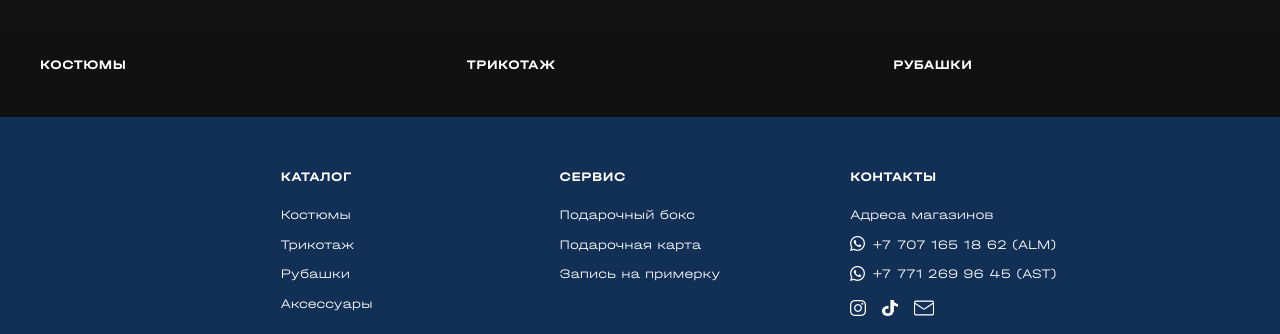
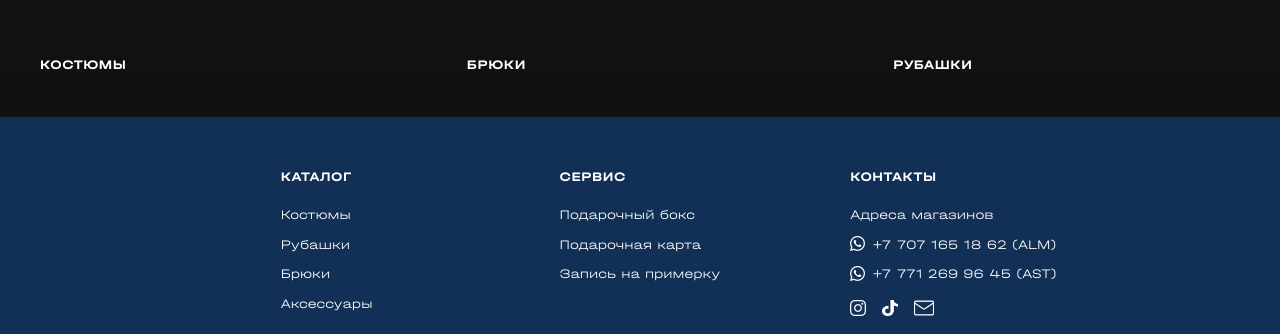
Before and after one commit to MardanBoutiques/frontend, a React (Vite) app: page / in a window 1280 px wide. Shown: the part 1483-1817 px from the top of the page. Built offline with nearby package versions, Linux system fonts and the light colour scheme; no server answers.

Commit message:
Remove Трикотаж category from all navigation after deleting knitwear products

```diff
--- a/src/components/catalogue/Catalogue.jsx
+++ b/src/components/catalogue/Catalogue.jsx
@@ -180,7 +180,6 @@ const Catalogue = () => {
       'suits': 'Костюмы',
       'shirts': 'Рубашки',
       'cardigans': 'Кардиганы',
-      'knitwear': 'Трикотаж',
       'coats': 'Пальто',
       'trench': 'Тренчи',
       'jackets': 'Куртки',
@@ -196,7 +195,6 @@ const Catalogue = () => {
       'suits': 'Наши костюмы — идеальный баланс современного силуэта и легкости, обеспечивающий комфорт в любой ситуации.',
       'shirts': 'Рубашки, созданные для рабочих дней, путешествий и летних вечеров, чтобы вы выглядели элегантно в любой обстановке.',
       'cardigans': 'Кардиганы из премиальных материалов для завершённого образа в любое время года.',
-      'knitwear': 'Универсальные решения для расслабленного образа, которые позволяют выглядеть стильно в течение всего дня.',
       'coats': 'Пальто из шерсти и кашемира — элегантность и защита от холода для настоящего джентльмена.',
       'trench': 'Тренчи классического кроя, вдохновлённые британской традицией и адаптированные для современного гардероба.',
       'jackets': 'Стильные решения для прохладных дней и путешествий. Легкость в движении и эстетика в каждой детали вашего образа.',
--- a/src/components/footer/Footer.jsx
+++ b/src/components/footer/Footer.jsx
@@ -9,8 +9,8 @@ const Footer = () => {
         <div className="footer-col">
           <h4>Каталог</h4>
           <Link to="/catalogue?category=suits">Костюмы</Link>
-          <Link to="/catalogue?category=knitwear">Трикотаж</Link>
           <Link to="/catalogue?category=shirts">Рубашки</Link>
+          <Link to="/catalogue?category=pants">Брюки</Link>
           <Link to="/catalogue?category=accessories">Аксессуары</Link>
         </div>
 
--- a/src/components/home/Home.jsx
+++ b/src/components/home/Home.jsx
@@ -134,7 +134,7 @@ const HeroPictures = ({ images }) => {
         </div>
       </Link>
 
-      <Link to="/catalogue?category=knitwear" className="collection-section">
+      <Link to="/catalogue?category=pants" className="collection-section">
         <div
           className="collection-image-full"
           style={{
@@ -145,7 +145,7 @@ const HeroPictures = ({ images }) => {
           }}
         >
           <div className="collection-overlay">
-            <div className="collection-cta">Трикотаж</div>
+            <div className="collection-cta">Брюки</div>
           </div>
         </div>
       </Link>
@@ -209,7 +209,6 @@ export default function Home() {
       <HeroSection heroImage={getHeroImage()}>
         <Link to="/catalogue?category=suits">Костюмы</Link>
         <Link to="/catalogue?category=shirts">Рубашки</Link>
-        <Link to="/catalogue?category=knitwear">Трикотаж</Link>
         <Link to="/catalogue?category=pants">Брюки</Link>
         <Link to="/catalogue?category=accessories">Аксессуары</Link>
         <Link to="/giftbox">Подарочный бокс</Link>
--- a/src/components/navbar/NavBar.jsx
+++ b/src/components/navbar/NavBar.jsx
@@ -37,7 +37,6 @@ const NavBar = ({ children, forHome }) => {
         <nav className="sidebar-nav">
           <a href="#" onClick={() => { navigate("/catalogue?category=suits"); setMenuOpen(false); }}>Костюмы</a>
           <a href="#" onClick={() => { navigate("/catalogue?category=shirts"); setMenuOpen(false); }}>Рубашки</a>
-          <a href="#" onClick={() => { navigate("/catalogue?category=knitwear"); setMenuOpen(false); }}>Трикотаж</a>
           <a href="#" onClick={() => { navigate("/catalogue?category=pants"); setMenuOpen(false); }}>Брюки</a>
           <a href="#" onClick={() => { navigate("/catalogue?category=accessories"); setMenuOpen(false); }}>Аксессуары</a>
           <a href="#" onClick={() => { navigate("/giftbox"); setMenuOpen(false); }}>Подарочный бокс</a>
```
